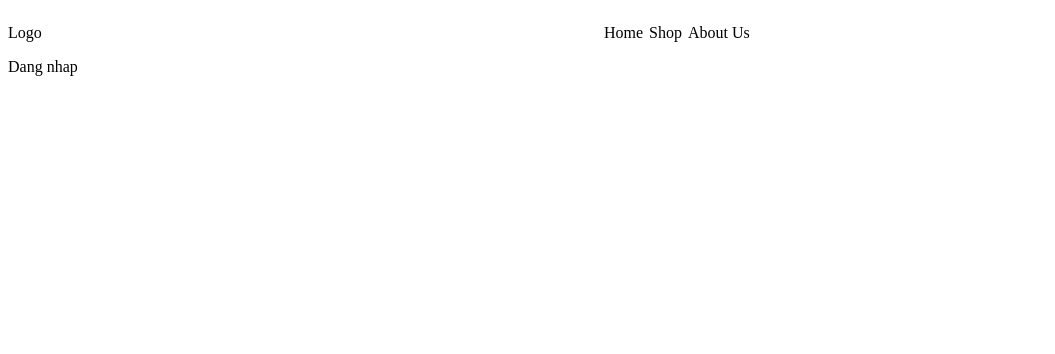
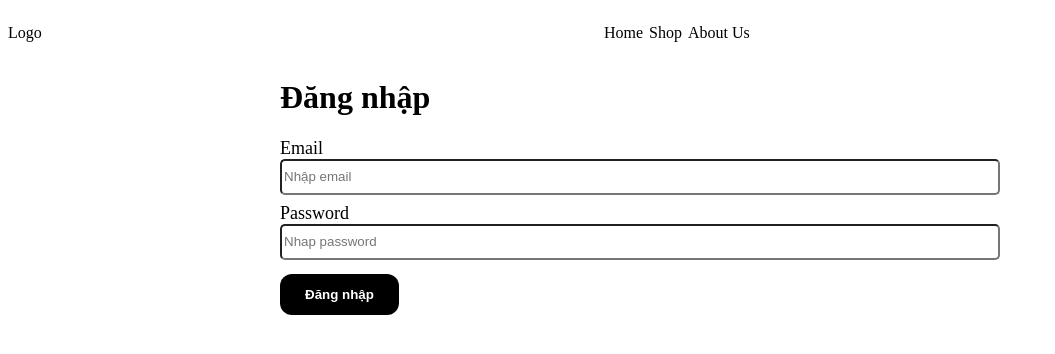
Before and after one commit to hoangnm-ndm/FS25091-ReactJS, a React (Vite) app: page /auth/login in a window 1280 px wide. Shown: the top 354 px of the page, without its empty margins (0-1055 px from the left). Built offline with nearby package versions, Linux system fonts and the light colour scheme.

Commit message:
Day 6: From state

```diff
--- a/src/App.css
+++ b/src/App.css
@@ -18,3 +18,16 @@ a {
 .kich-hoat {
   color: pink;
 }
+
+.form-field {
+  display: flex;
+  flex-direction: column;
+  gap: 4;
+  label {
+    font-size: 18px;
+  }
+  input {
+    height: 30px;
+    border-radius: 5px;
+  }
+}
--- a/src/pages/auth/LoginPage.jsx
+++ b/src/pages/auth/LoginPage.jsx
@@ -1,7 +1,54 @@
-import React from "react";
+import { useState } from "react";
 
 const LoginPage = () => {
-  return <div>Dang nhap</div>;
+  const [email, setEmail] = useState("");
+  const [password, setPassword] = useState("");
+  const handleSubmit = (event) => {
+    event.preventDefault();
+    console.log({ email, password });
+  };
+  return (
+    <div
+      style={{
+        maxWidth: 720,
+        margin: "0 auto",
+      }}
+    >
+      <h1>Đăng nhập</h1>
+      <form onSubmit={handleSubmit}>
+        <div className="form-field">
+          <label htmlFor="">Email</label>
+          <input
+            type="text"
+            placeholder="Nhập email"
+            value={email}
+            onChange={(e) => setEmail(e.target.value)}
+          />
+        </div>
+        <div
+          className="form-field"
+          style={{
+            marginTop: 8,
+          }}
+        >
+          <label htmlFor="">Password</label>
+          <input
+            type="password"
+            placeholder="Nhap password"
+            value={password}
+            onChange={(e) => setPassword(e.target.value)}
+          />
+        </div>
+        <button
+          style={{
+            marginTop: 14,
+          }}
+        >
+          Đăng nhập
+        </button>
+      </form>
+    </div>
+  );
 };
 
 export default LoginPage;
```
